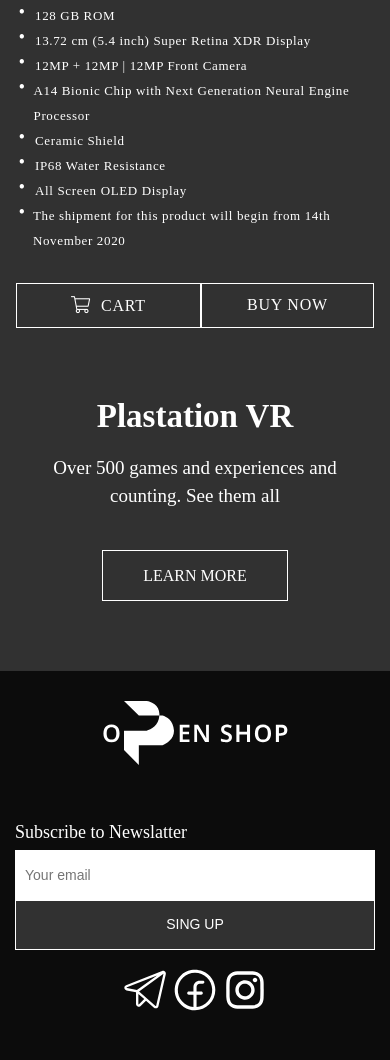
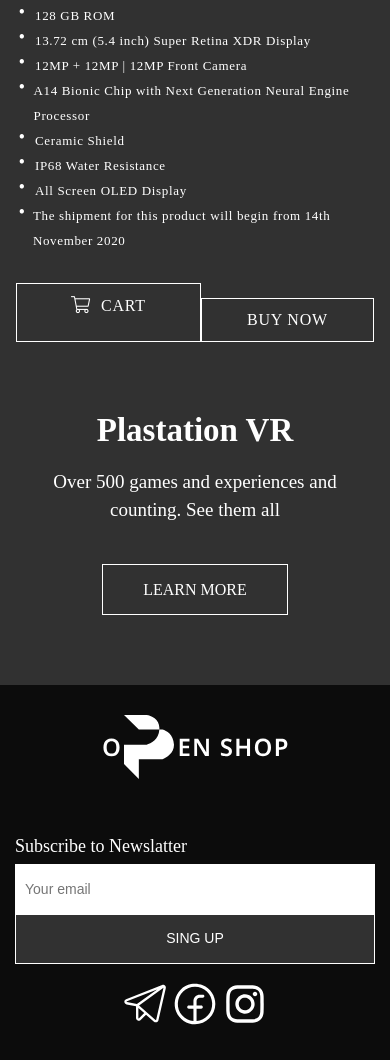
Before and after one commit to humangut/OpenShop, a plain HTML site: page apple.html in a window 390 px wide. Shown: the part 1095-2155 px from the top of the page. Drawn offline with Linux system fonts and the light colour scheme; a web font is replaced by a local one.

Commit message:
Update media.css

```diff
--- a/style/media.css
+++ b/style/media.css
@@ -552,6 +552,10 @@
     .section__apple-btn {
     justify-content: center;
     }
+
+    .section__apple-btn-second{
+    margin: 15px 0 0;
+    }
 }
 
 @media (max-width: 382px){
```
